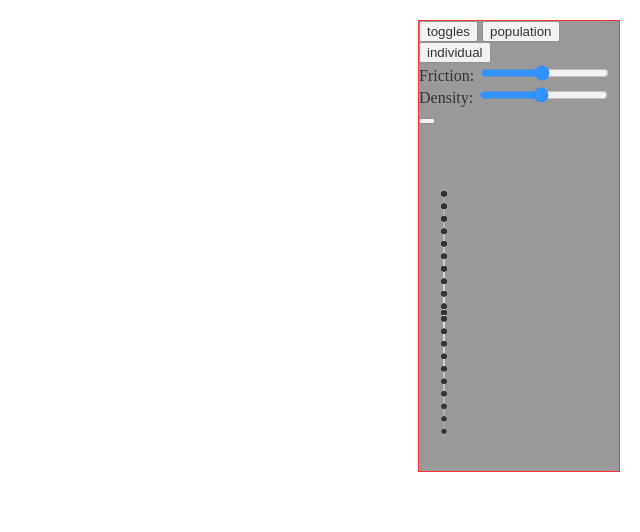
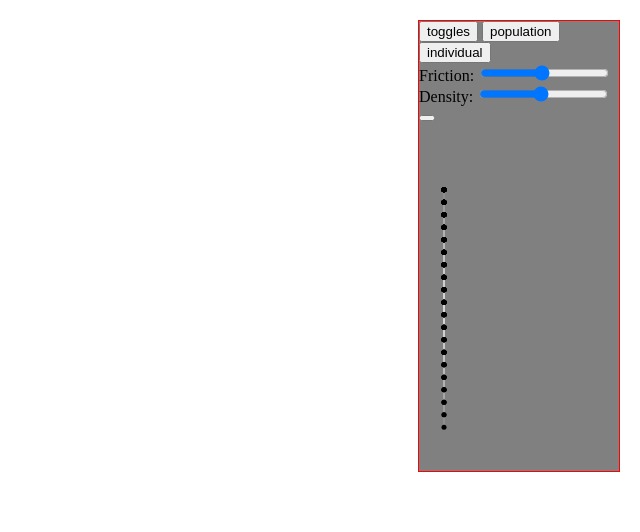
Before and after one commit to Jathrone/Divide, a website built with webpack: page index.html in a window 1280 px wide. Shown: the whole page, without its empty margins (640-1280 px from the left). Built offline with nearby package versions, Linux system fonts and the light colour scheme.

Commit message:
fix bugs

```diff
--- a/index.css
+++ b/index.css
@@ -1,10 +1,55 @@
+html, body, div, span, applet, object, iframe,
+h1, h2, h3, h4, h5, h6, p, blockquote, pre,
+a, abbr, acronym, address, big, cite, code,
+del, dfn, em, img, ins, kbd, q, s, samp,
+small, strike, strong, sub, sup, tt, var,
+b, u, i, center,
+dl, dt, dd, ol, ul, li,
+fieldset, form, label, legend,
+table, caption, tbody, tfoot, thead, tr, th, td,
+article, aside, canvas, details, embed,
+figure, figcaption, footer, header, hgroup,
+menu, nav, output, ruby, section, summary,
+time, mark, audio, video {
+	margin: 0;
+	padding: 0;
+	border: 0;
+	font-size: 100%;
+	font: inherit;
+	vertical-align: baseline;
+}
+/* HTML5 display-role reset for older browsers */
+article, aside, details, figcaption, figure,
+footer, header, hgroup, menu, nav, section {
+	display: block;
+}
+body {
+    line-height: 1;
+    overflow: hidden;
+}
+ol, ul {
+	list-style: none;
+}
+blockquote, q {
+	quotes: none;
+}
+blockquote:before, blockquote:after,
+q:before, q:after {
+	content: '';
+	content: none;
+}
+table {
+	border-collapse: collapse;
+	border-spacing: 0;
+}
+
 #display-cell {
     position: absolute;
     border: 1px solid red;
     top: 20px;
     right: 20px;
     background-color: gray;
-    opacity: 0.8;
+    opacity: 1;
     height: 450px;
     width: 200px;
     overflow-x: scroll;
@@ -14,3 +59,7 @@
     width: 200;
     overflow-x: scroll;
 }
+
+svg circle {
+    cursor: pointer;
+}
--- a/src/board.js
+++ b/src/board.js
@@ -4,10 +4,11 @@
 const clock = require('./clock');
 
 class Board {
-    constructor(dimX, dimY, phylogeneticTree) {
+    constructor(dimX, dimY, phylogeneticTree, displayArea) {
         this.dimX = dimX;
         this.dimY = dimY;
         this.phylogeneticTree = phylogeneticTree;
+        this.displayArea =displayArea;
         this.cells = [];
         this.food = [];
         this.addCells();
@@ -38,6 +39,9 @@
         this.remove(cell);
         this.phylogeneticTree.addCell(cell, cell1);
         this.phylogeneticTree.addCell(cell, cell2);
+        if (cell === this.displayArea.displayCell) {
+            this.displayArea.displayCell = [cell1, cell2][Math.floor(Math.random() * 2)];
+        }
     }
 
     addInitFood() {
--- a/src/board_view.js
+++ b/src/board_view.js
@@ -3,7 +3,7 @@
 
 class BoardView {
     constructor(ctx, dimX, dimY, displayArea, phylogeneticTree) {
-        this.board = new Board(dimX, dimY, phylogeneticTree);
+        this.board = new Board(dimX, dimY, phylogeneticTree, displayArea);
         this.ctx = ctx;
         this.displayArea = displayArea;
         this.phylogeneticTree = phylogeneticTree
--- a/src/display_area.js
+++ b/src/display_area.js
@@ -74,7 +74,7 @@
             if (this.displayCell) {
                 const c = document.getElementById("game-canvas");
                 const ctx = c.getContext("2d");
-                const cellImage = ctx.getImageData(this.displayCell.pos[0] - 100, this.displayCell.pos[1] - 200, 200, 400);
+                const cellImage = ctx.getImageData(this.displayCell.pos[0] - 100, this.displayCell.pos[1] - 100, 200, 200);
                 const cp = document.getElementById("cell-canvas");
                 const ctxp = cp.getContext("2d");
                 ctxp.putImageData(cellImage, 0, 0);
--- a/src/index.js
+++ b/src/index.js
@@ -17,7 +17,7 @@
 
     const displayAreaEl = document.getElementById("display-cell");
     const displayArea = new DisplayArea(displayAreaEl);
-    const phylogeneticTree = new PhylogeneticTree();
+    const phylogeneticTree = new PhylogeneticTree(displayArea);
     const boardView = new BoardView(ctx, canvasEl.width, canvasEl.height, displayArea, phylogeneticTree);
     boardView.start();
 
--- a/src/phylogenetic_tree.js
+++ b/src/phylogenetic_tree.js
@@ -1,5 +1,5 @@
 const clock = require("./clock");
-const { randomColor } = require("./util");
+const { updateDisplayCell } = require("./util");
 
 class TreeNode {
     constructor(cell) {
@@ -9,10 +9,9 @@
 }
 
 class PhylogeneticTree {
-    constructor() {
+    constructor(displayArea) {
         this.cells = new TreeNode(null);
-        window.d3 = d3;
-        window.cellsMap = this.cells;
+        this.displayArea = displayArea;
 
         this.svg = d3.select("#population svg")
             // .attr("width", 200)
@@ -42,10 +41,6 @@
 
     editCell(parent) {
         const found = this.findCell(this.cells, parent);
-        if (!found) {
-            debugger;
-        }
-        debugger;
         found.value.deathTime = clock.time;
     }
 
@@ -90,7 +85,7 @@
             .selectAll("path")
             .data(root.links())
             .join("path")
-            .attr("stroke-width", function (d) { return 0.1 * d.target.count(e => !e.children && !e.deathTime).value })
+            .attr("stroke-width", function (d) { return 0.1 + 0.1 * Math.log2(d.target.count(e => !e.children && !e.deathTime).value) })
             .attr("d", d3.linkHorizontal()
                 .x(d => d.y)
                 .y(d => d.x));
@@ -99,12 +94,16 @@
             .attr("stroke-linejoin", "round")
             .attr("stroke-width", 0.01)
             .selectAll("g")
-            .data(root.descendants().filter(function (d) { return !d.data.value || !d.data.value.deathTime }))
+            .data(root.descendants().filter(function (d) { return d.data.value && !d.data.value.deathTime }))
             .join("g")
-            .attr("transform", d => `translate(${d.y},${d.x})`);
+            .attr("transform", d => `translate(${d.y},${d.x})`)
+            .on("click", d => {
+                this.displayArea.displayCell = d.data.value;
+                this.render();
+            });
 
         newNode.append("circle")
-            .attr("fill", d => d.children ? "black" : "black")
+            .attr("fill", d => d.data.value === this.displayArea.displayCell ? "red" : "black")
             .attr("r", 1);
 
         // newNode.append("text")
```
